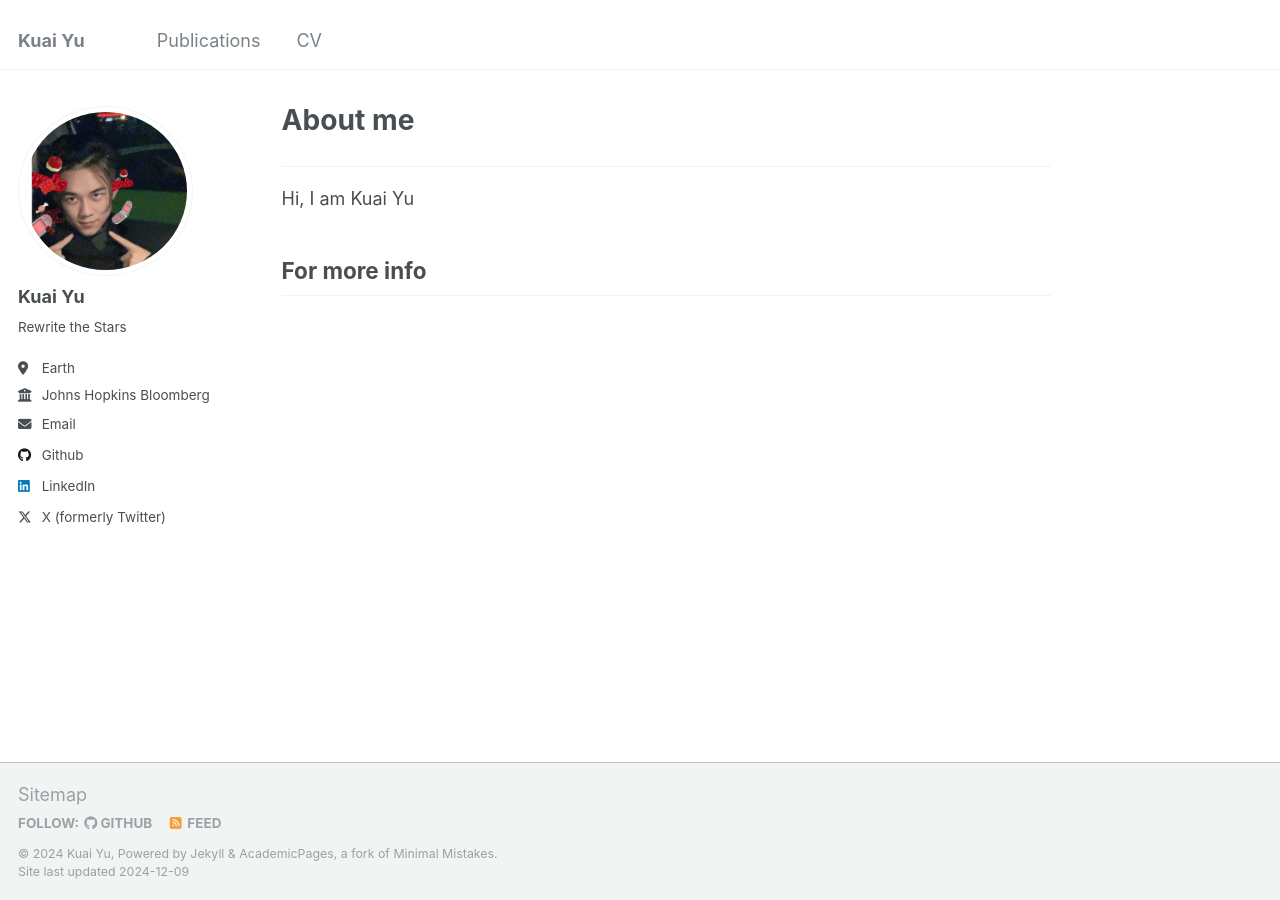
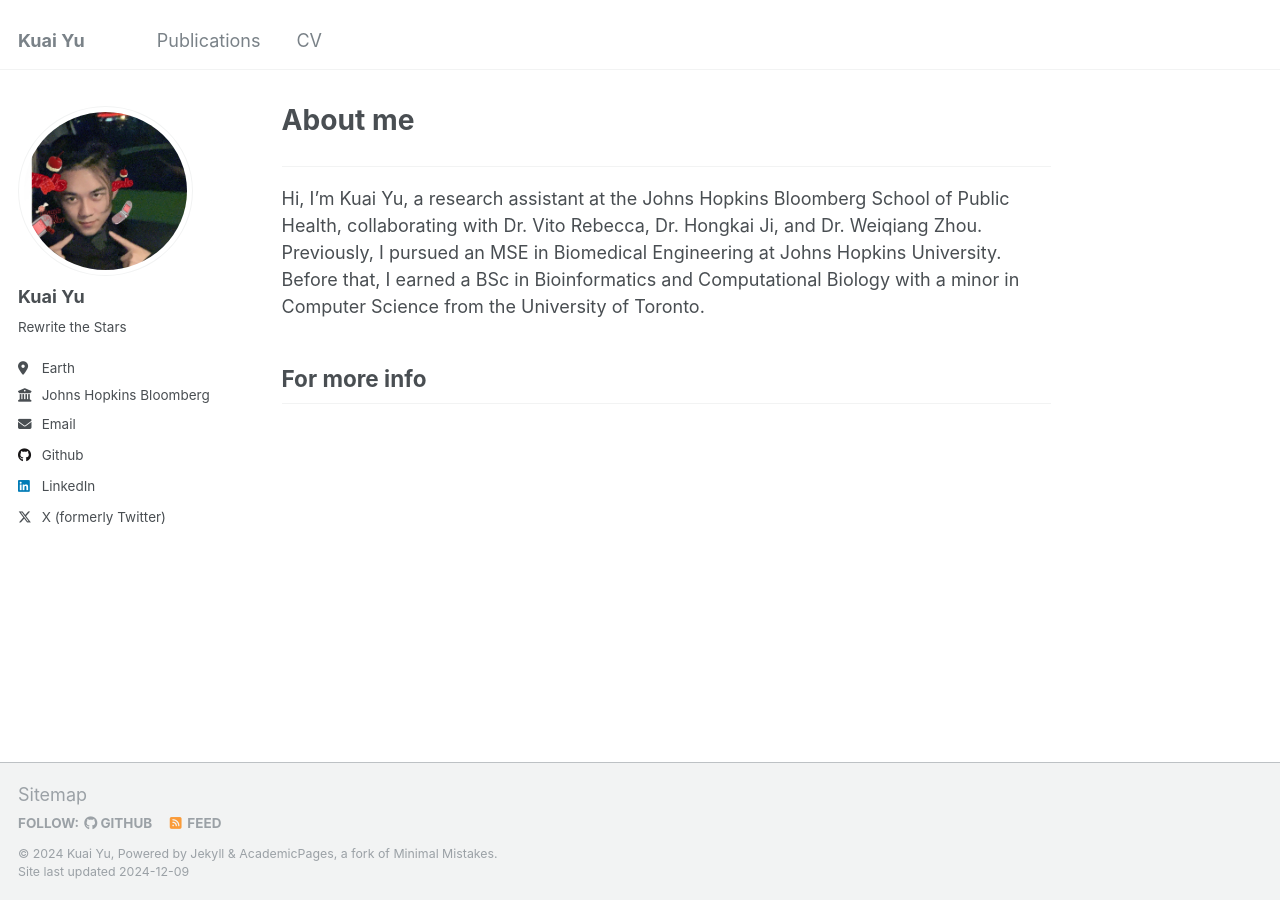
Before and after one commit to quick2063706271/quick2063706271.github.io, a Jekyll site: the page built from _pages/about.md, in a window 1280 px wide. Built offline with Jekyll 4.4.1, drawn with Linux system fonts in a browser that asks for light colours.

Commit message:
Update about.md

```diff
--- a/_pages/about.md
+++ b/_pages/about.md
@@ -9,7 +9,7 @@ redirect_from:
 
 
 ------
-Hi, I am Kuai Yu
+Hi, I’m Kuai Yu, a research assistant at the Johns Hopkins Bloomberg School of Public Health, collaborating with Dr. Vito Rebecca, Dr. Hongkai Ji, and Dr. Weiqiang Zhou. Previously, I pursued an MSE in Biomedical Engineering at Johns Hopkins University. Before that, I earned a BSc in Bioinformatics and Computational Biology with a minor in Computer Science from the University of Toronto.
 
 For more info
 ------
```
